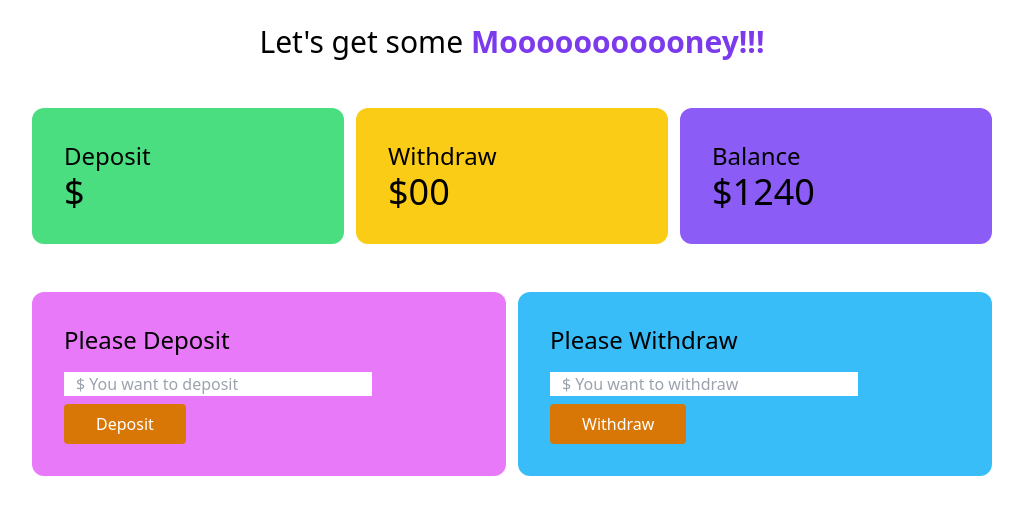
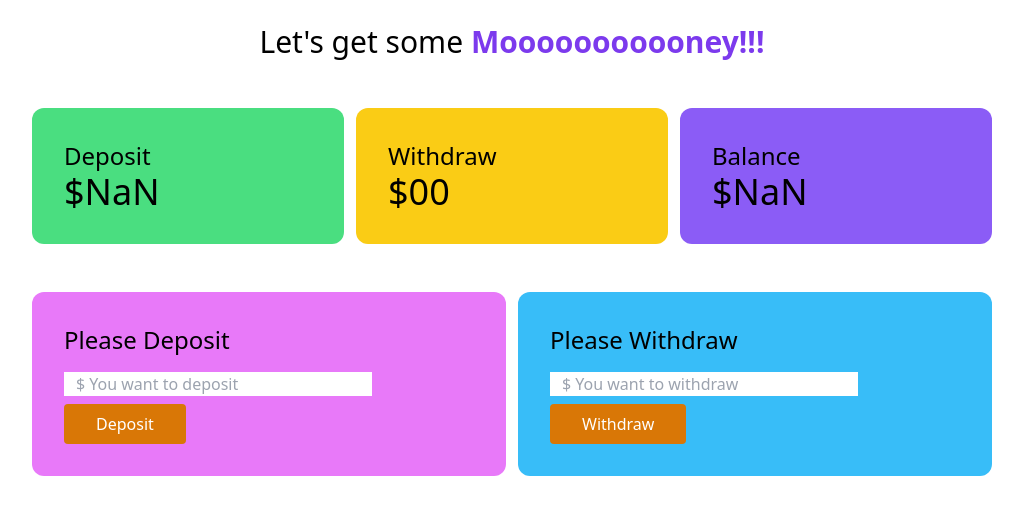
Before and after one commit to Rahmat-Ullah/bank-management-system, a plain HTML site: page bank.html in a window 1280 px wide. Both pictures are taken after a click on the button "Deposit". Shown: the whole page, without its empty margins (128-1151 px from the left). Drawn offline with nearby package versions, Linux system fonts and the light colour scheme.

Commit message:
deposit total balance and main total balance set interactive

```diff
--- a/bank.html
+++ b/bank.html
@@ -25,7 +25,7 @@
                 </div>
                 <div class="bg-violet-500 rounded-xl p-8">
                     <h4 class="text-2xl">Balance</h4>
-                    <h2 class="text-4xl">$1240</h2>
+                    <h2 class="text-4xl">$<span id="balance-total">1240</span></h2>
                 </div>
             </div>
         </section>
--- a/js/bank.js
+++ b/js/bank.js
@@ -2,11 +2,30 @@
 document.getElementById('btn-deposit').addEventListener('click', function(){
     // step 2: get the deposit amount from the deposit input field
     const depositField = document.getElementById('deposit-field');
-    const depositAmount = depositField.value;
+    const newDepositAmountString = depositField.value;
+    const newDepositAmount = parseFloat(newDepositAmountString);
 
     //step 3: get the current deposit total
     //for non-input(element other than input, textarea) use innerText to get the text
     const depositTotalElement = document.getElementById('deposit-total');
-    const depositTotal = depositTotalElement.innerText;
-    depositTotalElement.innerText = depositAmount;
+    const previousdepositTotalString = depositTotalElement.innerText;
+    const previousdepositTotal = parseFloat(previousdepositTotalString);
+
+    //step 4: adding the deposit field input money
+    const currentDepositTotal = previousdepositTotal + newDepositAmount;
+    //set the total balance of deposit
+    depositTotalElement.innerText = currentDepositTotal;
+
+    //step 5: get balance current total
+    const balanceTotalElement = document.getElementById('balance-total');
+    const previousBalanceTotalString = balanceTotalElement.innerText;
+    const previousBalanceTotal = parseFloat(previousBalanceTotalString);
+
+    //step 6: calculate current total balance
+    const currentBalanceTotal = previousBalanceTotal + newDepositAmount;
+    //set the balance total
+    balanceTotalElement.innerText = currentBalanceTotal;
+
+    //step 7: clear the deposit field
+    depositField.value = ('');
 })
```
